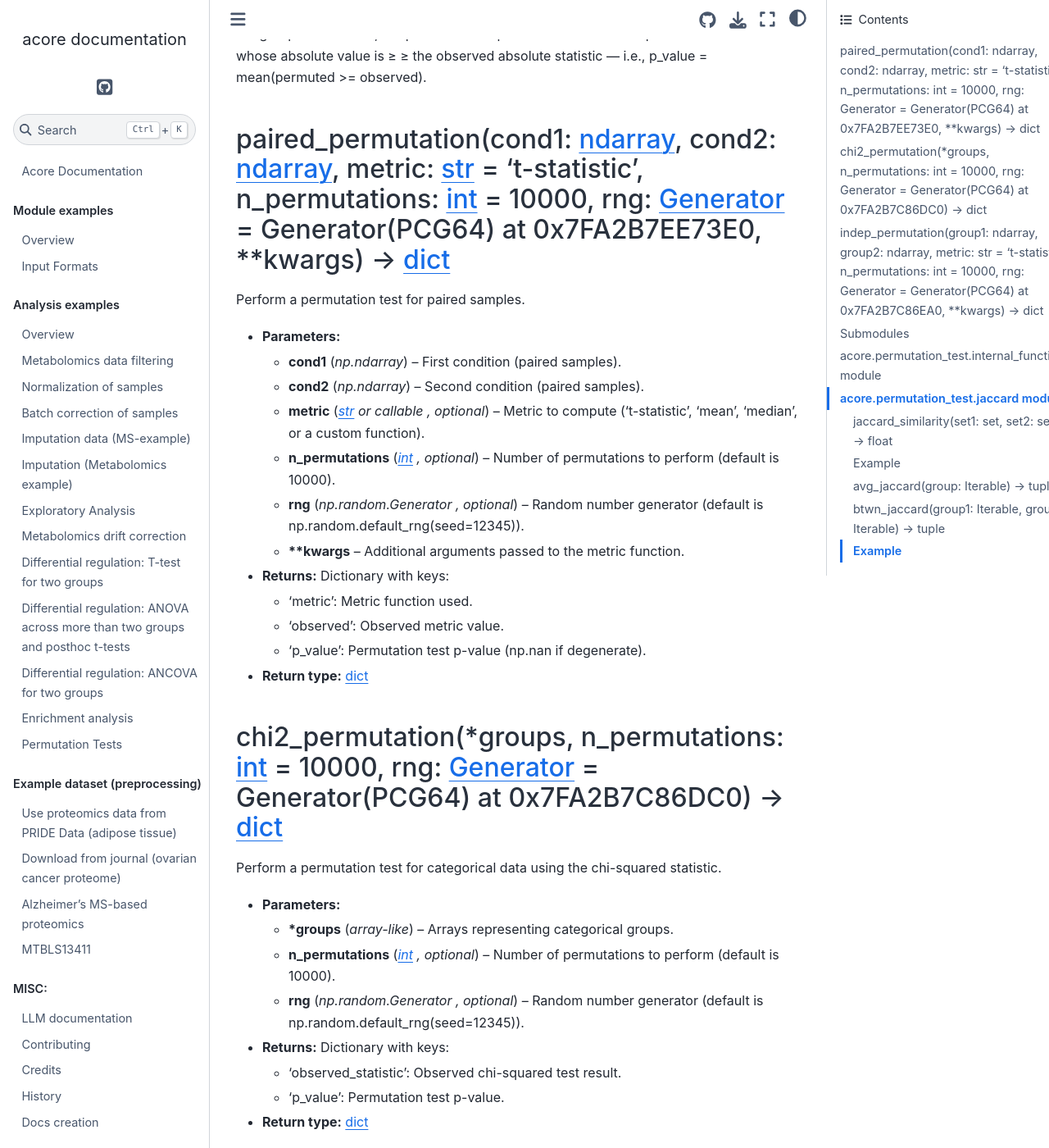
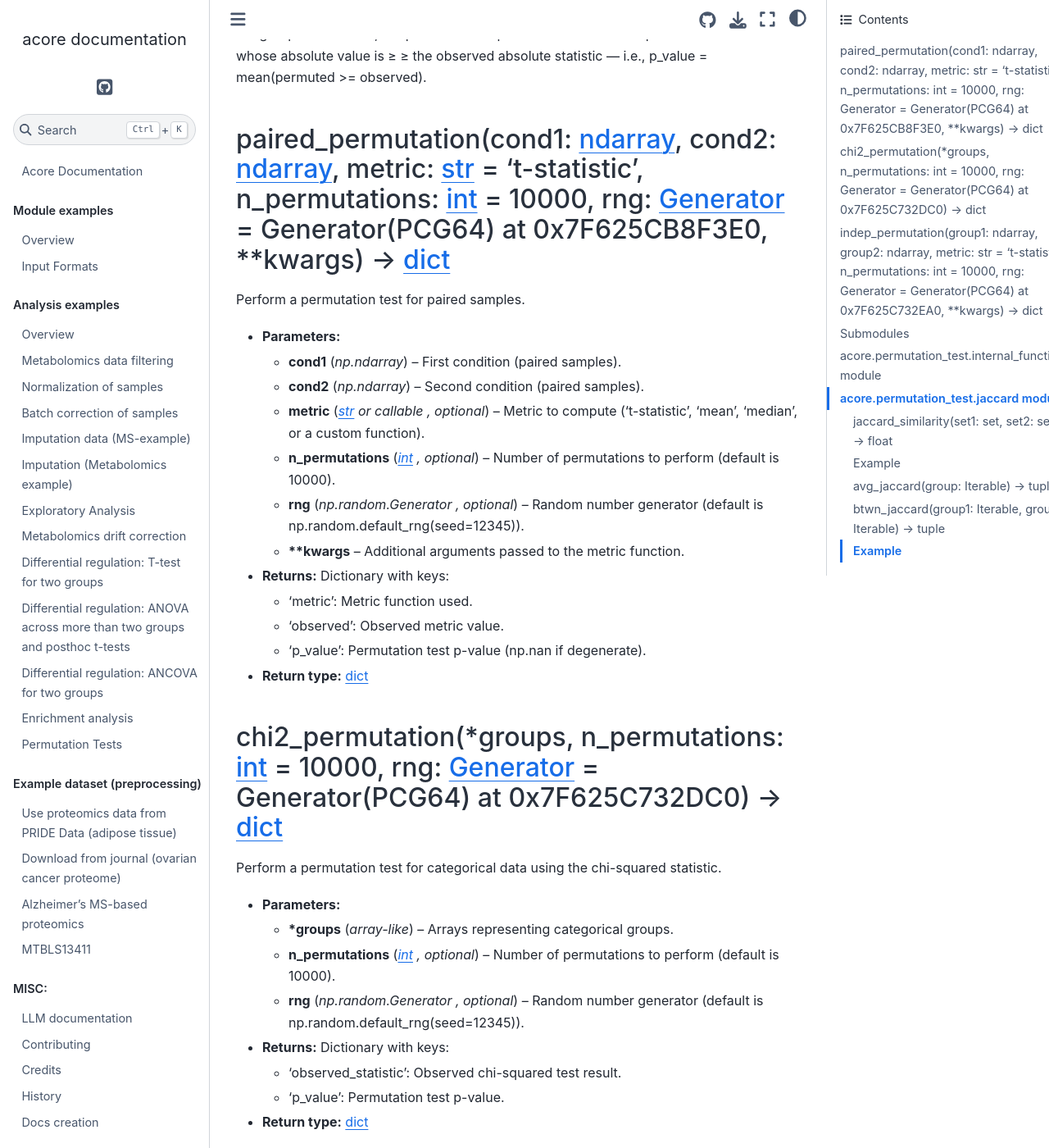
Before and after one commit to Multiomics-Analytics-Group/acore, a Sphinx documentation site: the page built from docs/markdown_ref/acore.permutation_test.md, in a window 1280 px wide and 1400 px high, scrolled down 1022 px. Shown: the whole window at 82% size. Built offline with Sphinx 7.4.7 and the Sphinx Book theme 1.1.4, drawn with Linux system fonts in a browser that asks for light colours; pages that are not in the unit, such as notebooks, are missing from menus; a script that is not in the unit is left out; some of the changed text lies outside the part shown.

Commit message:
docs: update markdown reference

```diff
--- a/docs/markdown_ref/acore.permutation_test.md
+++ b/docs/markdown_ref/acore.permutation_test.md
@@ -40,7 +40,7 @@ groups. In all three, the p-value is computed as the fraction of permuted statis
 absolute value is ≥ ≥ the observed absolute statistic — i.e., p_value = mean(permuted >=
 observed).
 
-### paired_permutation(cond1: [ndarray](https://numpy.org/doc/stable/reference/generated/numpy.ndarray.html#numpy.ndarray), cond2: [ndarray](https://numpy.org/doc/stable/reference/generated/numpy.ndarray.html#numpy.ndarray), metric: [str](https://docs.python.org/3/library/stdtypes.html#str) = 't-statistic', n_permutations: [int](https://docs.python.org/3/library/functions.html#int) = 10000, rng: [Generator](https://numpy.org/doc/stable/reference/random/generator.html#numpy.random.Generator) = Generator(PCG64) at 0x7FA2B7EE73E0, \*\*kwargs) → [dict](https://docs.python.org/3/library/stdtypes.html#dict)
+### paired_permutation(cond1: [ndarray](https://numpy.org/doc/stable/reference/generated/numpy.ndarray.html#numpy.ndarray), cond2: [ndarray](https://numpy.org/doc/stable/reference/generated/numpy.ndarray.html#numpy.ndarray), metric: [str](https://docs.python.org/3/library/stdtypes.html#str) = 't-statistic', n_permutations: [int](https://docs.python.org/3/library/functions.html#int) = 10000, rng: [Generator](https://numpy.org/doc/stable/reference/random/generator.html#numpy.random.Generator) = Generator(PCG64) at 0x7F625CB8F3E0, \*\*kwargs) → [dict](https://docs.python.org/3/library/stdtypes.html#dict)
 
 Perform a permutation test for paired samples.
 
@@ -59,7 +59,7 @@ Perform a permutation test for paired samples.
 * **Return type:**
   [dict](https://docs.python.org/3/library/stdtypes.html#dict)
 
-### chi2_permutation(\*groups, n_permutations: [int](https://docs.python.org/3/library/functions.html#int) = 10000, rng: [Generator](https://numpy.org/doc/stable/reference/random/generator.html#numpy.random.Generator) = Generator(PCG64) at 0x7FA2B7C86DC0) → [dict](https://docs.python.org/3/library/stdtypes.html#dict)
+### chi2_permutation(\*groups, n_permutations: [int](https://docs.python.org/3/library/functions.html#int) = 10000, rng: [Generator](https://numpy.org/doc/stable/reference/random/generator.html#numpy.random.Generator) = Generator(PCG64) at 0x7F625C732DC0) → [dict](https://docs.python.org/3/library/stdtypes.html#dict)
 
 Perform a permutation test for categorical data using the chi-squared statistic.
 
@@ -74,7 +74,7 @@ Perform a permutation test for categorical data using the chi-squared statistic.
 * **Return type:**
   [dict](https://docs.python.org/3/library/stdtypes.html#dict)
 
-### indep_permutation(group1: [ndarray](https://numpy.org/doc/stable/reference/generated/numpy.ndarray.html#numpy.ndarray), group2: [ndarray](https://numpy.org/doc/stable/reference/generated/numpy.ndarray.html#numpy.ndarray), metric: [str](https://docs.python.org/3/library/stdtypes.html#str) = 't-statistic', n_permutations: [int](https://docs.python.org/3/library/functions.html#int) = 10000, rng: [Generator](https://numpy.org/doc/stable/reference/random/generator.html#numpy.random.Generator) = Generator(PCG64) at 0x7FA2B7C86EA0, \*\*kwargs) → [dict](https://docs.python.org/3/library/stdtypes.html#dict)
+### indep_permutation(group1: [ndarray](https://numpy.org/doc/stable/reference/generated/numpy.ndarray.html#numpy.ndarray), group2: [ndarray](https://numpy.org/doc/stable/reference/generated/numpy.ndarray.html#numpy.ndarray), metric: [str](https://docs.python.org/3/library/stdtypes.html#str) = 't-statistic', n_permutations: [int](https://docs.python.org/3/library/functions.html#int) = 10000, rng: [Generator](https://numpy.org/doc/stable/reference/random/generator.html#numpy.random.Generator) = Generator(PCG64) at 0x7F625C732EA0, \*\*kwargs) → [dict](https://docs.python.org/3/library/stdtypes.html#dict)
 
 Perform a permutation test for independent samples.
 
```
